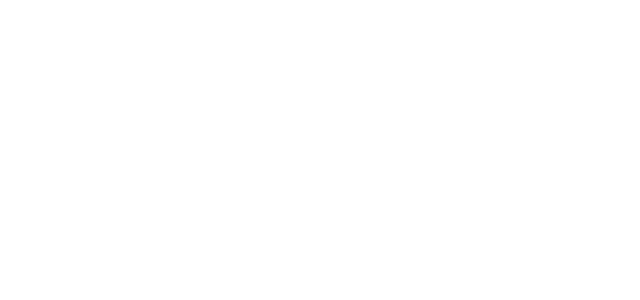
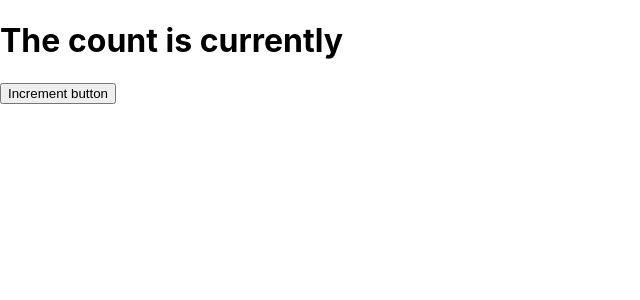
Before and after one commit to chazzaoui/tdd-guessword, a React app: page / in a window 1280 px wide. Shown: the top 300 px of the page, without its empty margins (0-640 px from the left). Built offline with nearby package versions, Linux system fonts and the light colour scheme.

Commit message:
(feat): add all tests to codes with dry principle

```diff
--- a/src/App.js
+++ b/src/App.js
@@ -9,7 +9,8 @@
 
   return (
     <div data-test="component-app">
-
+      <h1 data-test="counter-display">The count is currently</h1>
+      <button data-test="increment-button">Increment button</button>
     </div>
   );
 }
```
Also changed, not shown: 1 other file (tests, documents, lock files or other folders).
